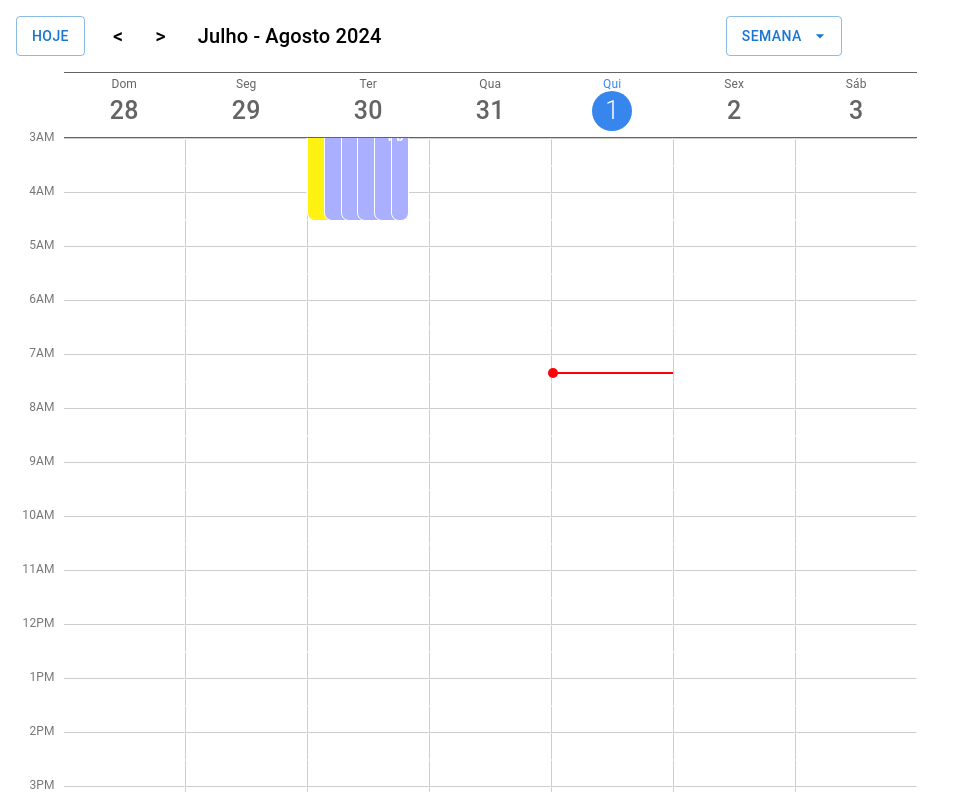
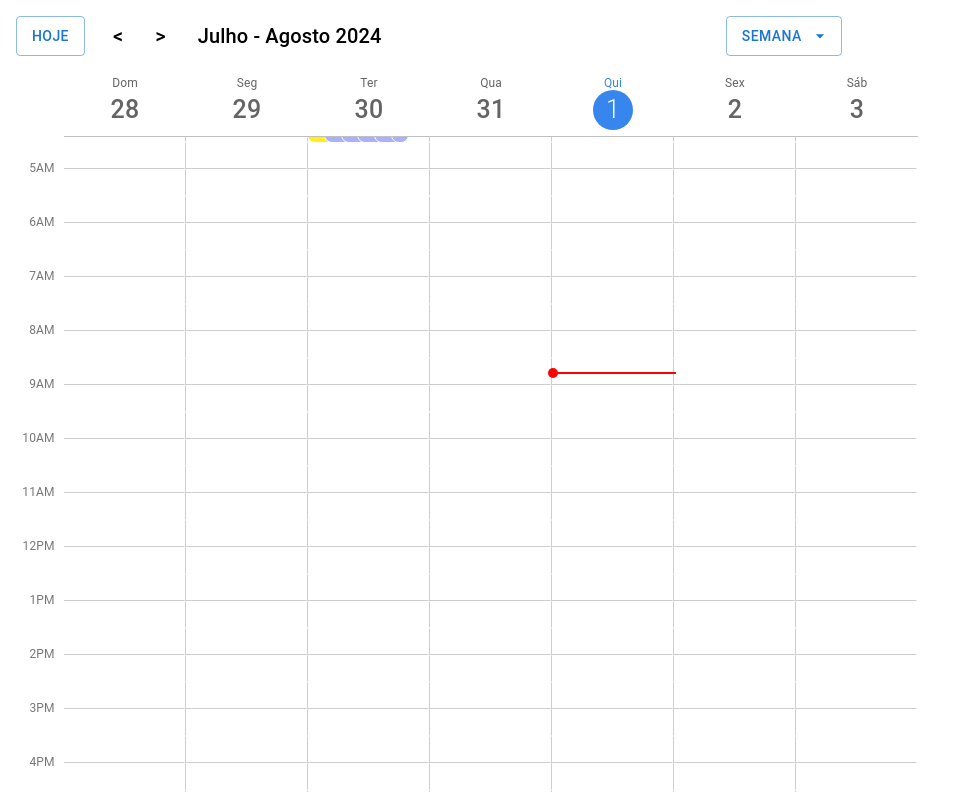
Before and after one commit to andlukass/calendar-react, a React (Vite) app: page / in a window 1280 px wide. Shown: the whole page, without its empty margins (0-964 px from the left). Built offline with nearby package versions, Linux system fonts and the light colour scheme.

Commit message:
fix week structure

```diff
--- a/src/components/Week/HourMeter.jsx
+++ b/src/components/Week/HourMeter.jsx
@@ -8,7 +8,6 @@ function HourMeter() {
   return (
     <>
       <Box sx={containerStyle}>
-        <Box width={60} height={60} sx={marginBoxStyle} />
         {hourIndexes.map((hour) => (
           <Box key={hour} sx={cellStyle}>
             <Typography sx={labelStyle}>
@@ -30,12 +29,6 @@ const containerStyle = {
   p: 0.2
 }
 
-const marginBoxStyle = {
-  backgroundColor: "white",
-  position: "sticky",
-  top: 0,
-}
-
 const cellStyle = {
   backgroundColor: "white",
   minWidth: 60,
@@ -44,7 +37,7 @@ const cellStyle = {
 }
 
 const labelStyle = {
-  mt: -1,
+  mt: -1.5,
   pr: 1,
   textAlign: "end",
   color: "#767676",
--- a/src/components/Week/Hours/DayTitle.jsx
+++ b/src/components/Week/Hours/DayTitle.jsx
@@ -47,8 +47,7 @@ const containerStyle = {
   position: "sticky",
   top: 0,
   zIndex: 91,
-  borderBottom: "0.5px solid #656464",
-  borderTop: "0.5px solid #656464"
+  borderBottom: "0.5px solid #65646468",
 };
 
 const cellStyle = {
--- a/src/components/Week/Hours/Hours.jsx
+++ b/src/components/Week/Hours/Hours.jsx
@@ -3,7 +3,6 @@ import EventSelector from './EventSelector';
 import HourCell from './HourCell';
 
 import DayEvents from './DayEvents';
-import DayTitle from './DayTitle';
 import PropTypes from 'prop-types';
 import Needle from './Needle';
 import { useEffect, useRef } from 'react';
@@ -103,9 +102,7 @@ function Hours({ date, drag, events, currentWeek }) {
   }, [currentWeek]);
 
   return (
-    <>
-    <div style={{position: "relative"}}>
-      <DayTitle date={date} />
+    <div>
       <Needle date={date} needleRef={needleRef} />
       {hourIndexes.map((hour) => (
         <div key={hour} style={{position: "relative"}}>
@@ -114,7 +111,7 @@ function Hours({ date, drag, events, currentWeek }) {
           <EventSelector hour={hour} drag={drag} day={day} />
         </div>
       ))}
-    </div></>
+    </div>
   )
 }
 
--- a/src/components/Week/Hours/Needle.jsx
+++ b/src/components/Week/Hours/Needle.jsx
@@ -13,7 +13,7 @@ function Needle({ date, needleRef }) {
 
   const hours = new Date().getHours();
   const minutes = new Date().getMinutes();
-  const daysTitleSize = 103;
+  const daysTitleSize = 180;
   const hoursSize = (hours * 50) + daysTitleSize;
   const minutesSize = (minutes * 50) / 60;
   const top = hoursSize + minutesSize;
@@ -29,7 +29,7 @@ function Needle({ date, needleRef }) {
 const needleStyle = {
   position: 'absolute',
   top: top,
-  width: '100%',
+  width: 125,
   height: 2,
   backgroundColor: 'red',
   zIndex: 100,
--- a/src/components/Week/Week.jsx
+++ b/src/components/Week/Week.jsx
@@ -2,6 +2,8 @@ import { Box } from "@mui/material";
 import Hours from "./Hours/Hours";
 import useDrag from "./useDrag";
 import HourMeter from "./HourMeter";
+import DayTitle from "./Hours/DayTitle";
+import { getWeekDates } from "./utils/getWeekDays";
 
 import PropTypes from 'prop-types';
 
@@ -13,31 +15,50 @@ function Week({ currentDate, events }) {
 
   const drag = useDrag();
 
-  const getWeekDates = (currentDate) => {
-    const startDate = new Date(
-      currentDate.getFullYear(), currentDate.getMonth(), currentDate.getDate() - currentDate.getDay()
-    );
-    const weekDays = [];
-    for (let i = 0; i < 7; i++) {
-      const date = new Date(startDate);
-      date.setDate(startDate.getDate() + i);
-      weekDays.push(date);
-    }
-    return weekDays;
-  }
-
   const weekDays = getWeekDates(currentDate);
 
   return (
     <>
-      <Box id="hide-scroll" sx={{display: "flex", overflow: "auto", height: "90vh", position: "relative"}}>
-        <HourMeter />
-        {weekDays.map((date, index) => (
-          <Hours events={events} currentWeek={currentDate} drag={drag} date={date} key={index} />
-        ))}
+      <Box id="hide-scroll" sx={containerStyle}>
+
+        <Box sx={daysTitleStyle}>
+          {weekDays.map((date, index) => <DayTitle key={index} date={date} />)}
+        </Box>
+
+        <Box sx={{display: "flex"}}>
+          <HourMeter />
+          {weekDays.map((date, index) =>
+            <Hours
+              currentWeek={currentDate}
+              events={events}
+              drag={drag}
+              date={date}
+              key={index}
+            />
+          )}
+        </Box>
+
       </Box>
     </>
   )
 }
 
+const containerStyle = {
+  overflow: "auto",
+  minHeight: "90vh",
+  height: "90vh",
+  position: "relative",
+};
+
+const daysTitleStyle = {
+  position: 'sticky',
+  display: 'flex',
+  top: 0,
+  paddingLeft: 8,
+  backgroundColor: 'white',
+  width: 900,
+  zIndex: 100
+};
+
+
 export default Week;
--- /dev/null
+++ b/src/components/Week/utils/getWeekDays.js
@@ -0,0 +1,12 @@
+export const getWeekDates = (currentDate) => {
+  const startDate = new Date(
+    currentDate.getFullYear(), currentDate.getMonth(), currentDate.getDate() - currentDate.getDay()
+  );
+  const weekDays = [];
+  for (let i = 0; i < 7; i++) {
+    const date = new Date(startDate);
+    date.setDate(startDate.getDate() + i);
+    weekDays.push(date);
+  }
+  return weekDays;
+}
```
Also changed, not shown: src/components/Week/utils/weekDays.js (deleted, +0 -9 lines).
